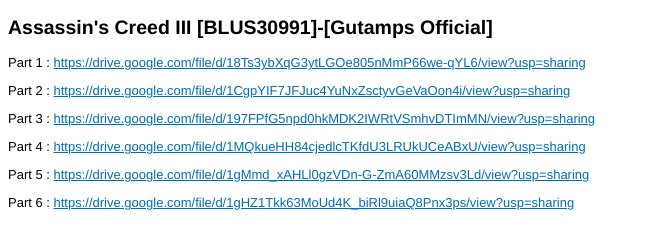
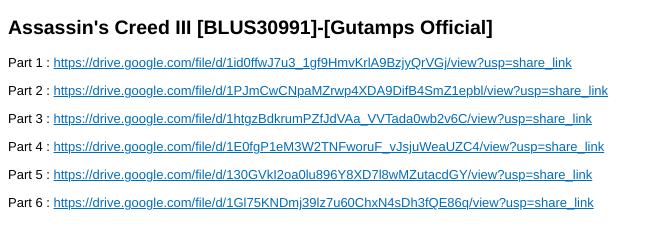
Before and after one commit to gutampsid/aciiigogd.github.io, a plain HTML site: page index.html in a window 1280 px wide. Shown: the whole page, without its empty margins (0-664 px from the left). Drawn offline with Linux system fonts and the light colour scheme.

Commit message:
Update index.html

```diff
--- a/index.html
+++ b/index.html
@@ -20,11 +20,11 @@
 </head>
 <body>
 <h2>Assassin's Creed III [BLUS30991]-[Gutamps Official]</h2>
-<anotepad><p>Part 1 : <a href="https://drive.google.com/file/d/18Ts3ybXqG3ytLGOe805nMmP66we-qYL6/view?usp=sharing" target="_blank" rel="noopener">https://drive.google.com/file/d/18Ts3ybXqG3ytLGOe805nMmP66we-qYL6/view?usp=sharing</a></p>
-<p>Part 2 : <a href="https://drive.google.com/file/d/1CgpYIF7JFJuc4YuNxZsctyvGeVaOon4i/view?usp=sharing" target="_blank" rel="noopener">https://drive.google.com/file/d/1CgpYIF7JFJuc4YuNxZsctyvGeVaOon4i/view?usp=sharing</a></p>
-<p>Part 3 : <a href="https://drive.google.com/file/d/197FPfG5npd0hkMDK2IWRtVSmhvDTImMN/view?usp=sharing" target="_blank" rel="noopener">https://drive.google.com/file/d/197FPfG5npd0hkMDK2IWRtVSmhvDTImMN/view?usp=sharing</a></p>
-<p>Part 4 : <a href="https://drive.google.com/file/d/1MQkueHH84cjedlcTKfdU3LRUkUCeABxU/view?usp=sharing" target="_blank" rel="noopener">https://drive.google.com/file/d/1MQkueHH84cjedlcTKfdU3LRUkUCeABxU/view?usp=sharing</a></p>
-<p>Part 5 : <a href="https://drive.google.com/file/d/1gMmd_xAHLl0gzVDn-G-ZmA60MMzsv3Ld/view?usp=sharing" target="_blank" rel="noopener">https://drive.google.com/file/d/1gMmd_xAHLl0gzVDn-G-ZmA60MMzsv3Ld/view?usp=sharing</a></p>
-<p>Part 6 : <a href="https://drive.google.com/file/d/1gHZ1Tkk63MoUd4K_biRl9uiaQ8Pnx3ps/view?usp=sharing" target="_blank" rel="noopener">https://drive.google.com/file/d/1gHZ1Tkk63MoUd4K_biRl9uiaQ8Pnx3ps/view?usp=sharing</a></p></anotepad>
+<anotepad><p>Part 1 : <a href="https://drive.google.com/file/d/1id0ffwJ7u3_1gf9HmvKrlA9BzjyQrVGj/view?usp=share_link" target="_blank" rel="noopener">https://drive.google.com/file/d/1id0ffwJ7u3_1gf9HmvKrlA9BzjyQrVGj/view?usp=share_link</a></p>
+<p>Part 2 : <a href="https://drive.google.com/file/d/1PJmCwCNpaMZrwp4XDA9DifB4SmZ1epbl/view?usp=share_link" target="_blank" rel="noopener">https://drive.google.com/file/d/1PJmCwCNpaMZrwp4XDA9DifB4SmZ1epbl/view?usp=share_link</a></p>
+<p>Part 3 : <a href="https://drive.google.com/file/d/1htgzBdkrumPZfJdVAa_VVTada0wb2v6C/view?usp=share_link" target="_blank" rel="noopener">https://drive.google.com/file/d/1htgzBdkrumPZfJdVAa_VVTada0wb2v6C/view?usp=share_link</a></p>
+<p>Part 4 : <a href="https://drive.google.com/file/d/1E0fgP1eM3W2TNFworuF_vJsjuWeaUZC4/view?usp=share_link" target="_blank" rel="noopener">https://drive.google.com/file/d/1E0fgP1eM3W2TNFworuF_vJsjuWeaUZC4/view?usp=share_link</a></p>
+<p>Part 5 : <a href="https://drive.google.com/file/d/130GVkI2oa0lu896Y8XD7l8wMZutacdGY/view?usp=share_link" target="_blank" rel="noopener">https://drive.google.com/file/d/130GVkI2oa0lu896Y8XD7l8wMZutacdGY/view?usp=share_link</a></p>
+<p>Part 6 : <a href="https://drive.google.com/file/d/1Gl75KNDmj39lz7u60ChxN4sDh3fQE86q/view?usp=share_link" target="_blank" rel="noopener">https://drive.google.com/file/d/1Gl75KNDmj39lz7u60ChxN4sDh3fQE86q/view?usp=share_link</a></p></anotepad>
 </body>
 </html>
```
